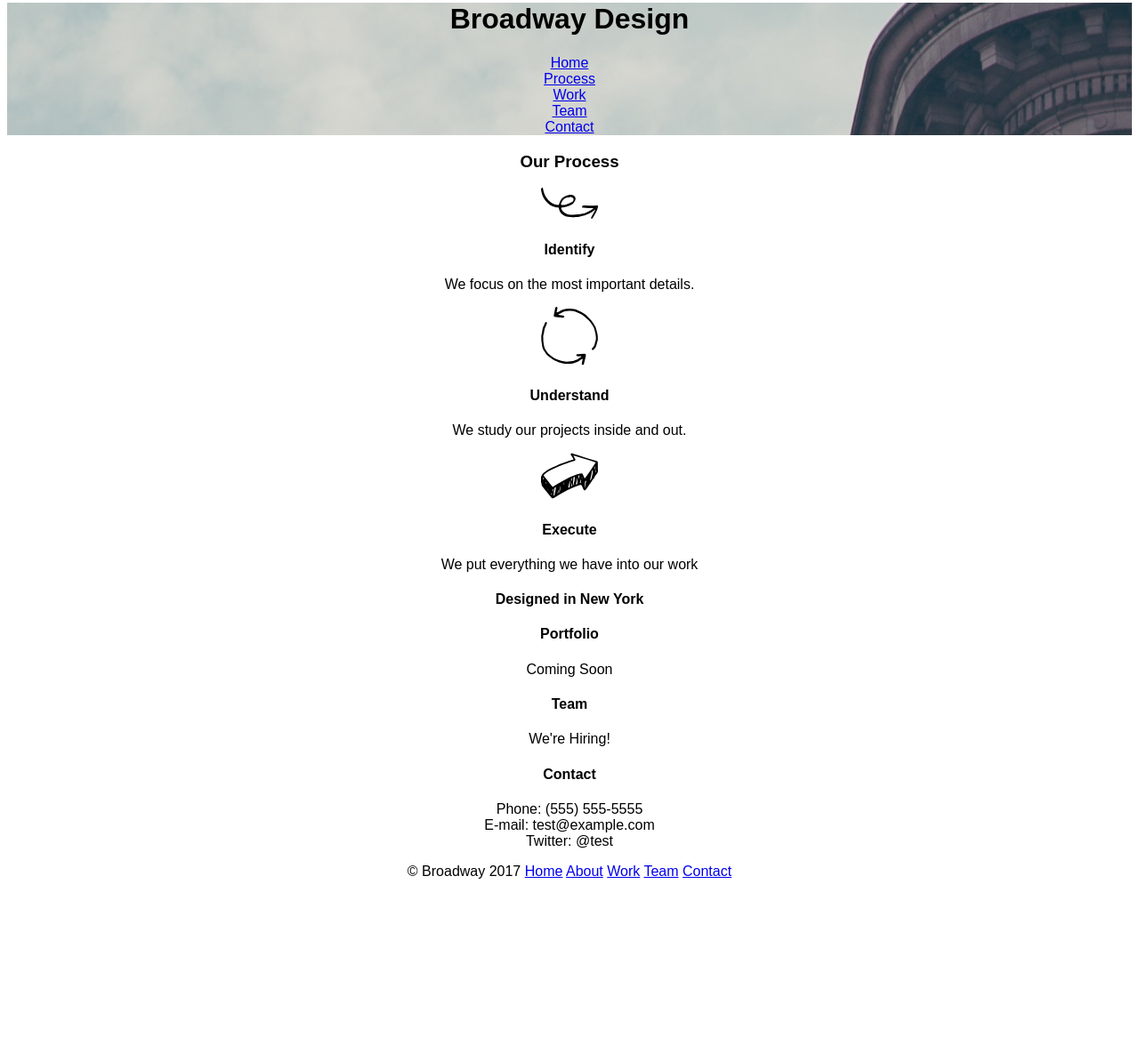
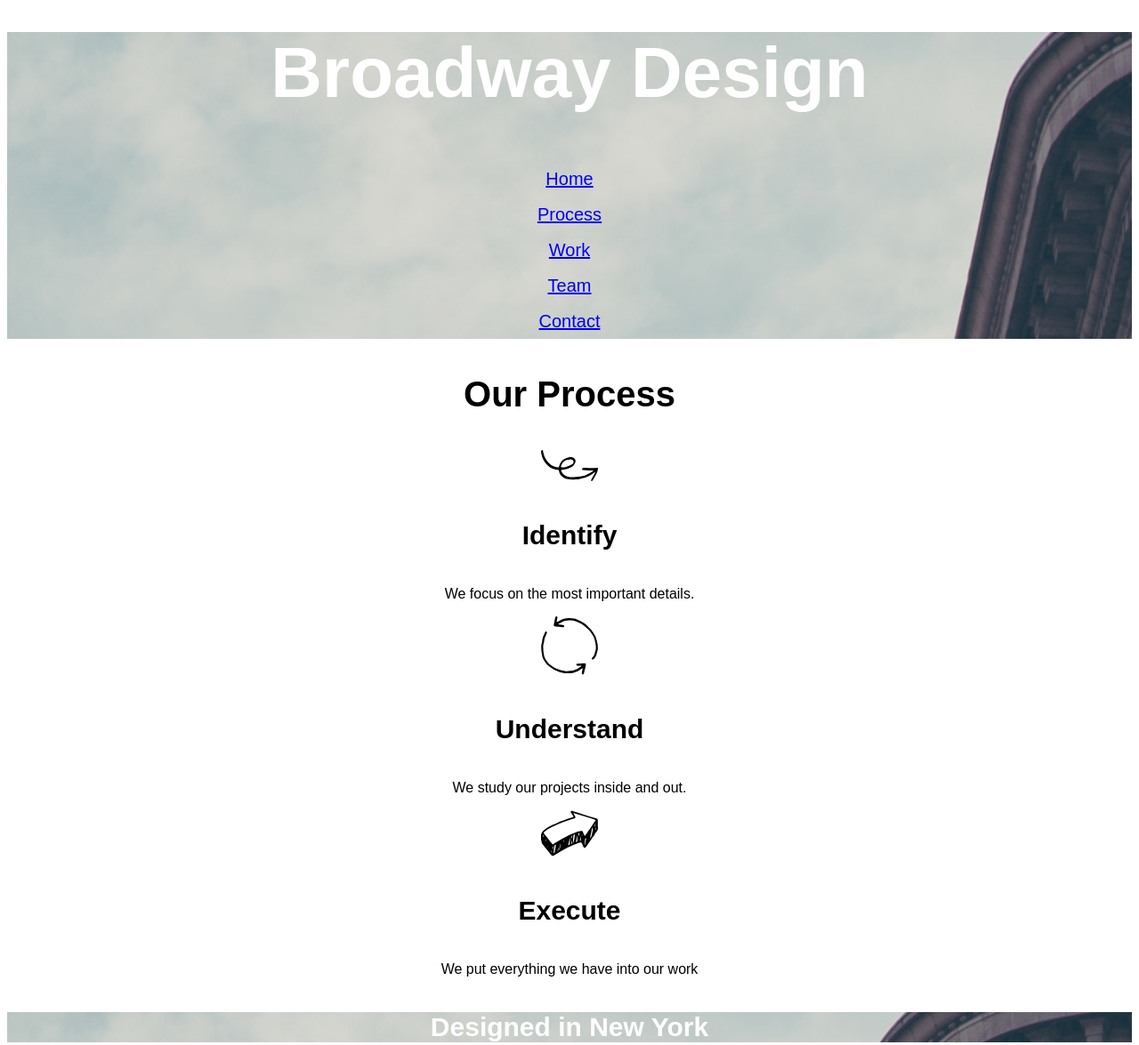
Before and after one commit to tayestes/Broadway, a plain HTML site: page index.html in a window 1280 px wide. Shown: the part 18-1193 px from the top of the page at 89% size. Before the commit the page ends 1023 px from the top, so only its background shows below. Drawn offline with Linux system fonts and the light colour scheme.

Commit message:
second commit

```diff
--- a/index.html
+++ b/index.html
@@ -8,7 +8,7 @@
   <body>
     <div class="header">
       <h1>Broadway Design</h1>
-      <p>
+      <p class="topmenu">
       <a href="#Home">Home</a>
       <br>
       <a href="#Process">Process</a>
@@ -35,7 +35,7 @@
     <h4 id="Work">Execute</h4>
     <p>We put everything we have into our work</p>
 
-    <h4>Designed in New York</h4>
+    <h4 class="designed">Designed in New York</h4>
 
     <h4 id="Team">Portfolio</h4>
     <p>Coming Soon</p>
--- a/style.css
+++ b/style.css
@@ -5,4 +5,37 @@ html{
 
 .header{
   background-image: url("./images/the-flatiron-building.png");
+  background-size: cover;
+  color: white;
 }
+
+h1{
+  font-size: 80px;
+  font-weight: bold;
+}
+
+.topmenu{
+  font-size: 20px;
+  line-height: 2;
+}
+
+.designed{
+  background-image: url("./images/the-flatiron-building.png");
+  color: white;
+}
+
+.footer{
+  background-color: gray;
+  color: white;
+  text-align: left;
+}
+
+h3{
+  font-size: 40px;
+  font-weight: bold;
+}
+h4{
+  font-size: 30px;
+  font-weight: bold;
+
+}
```
